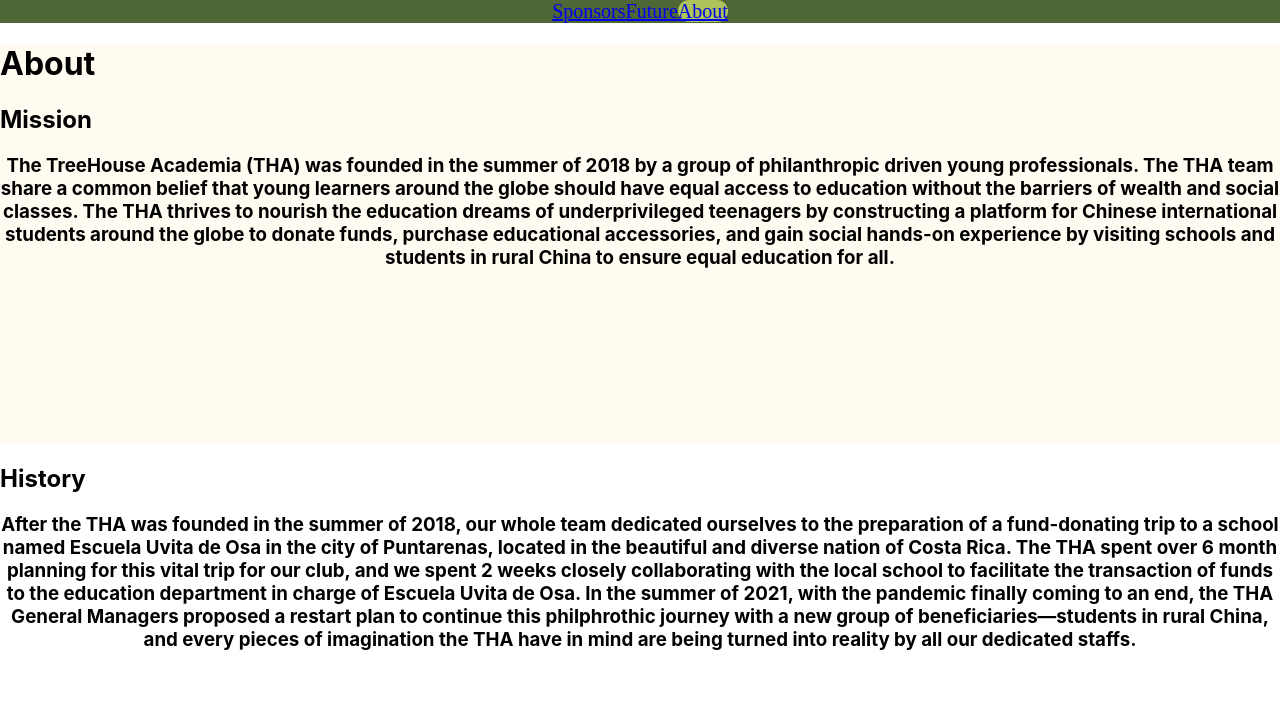
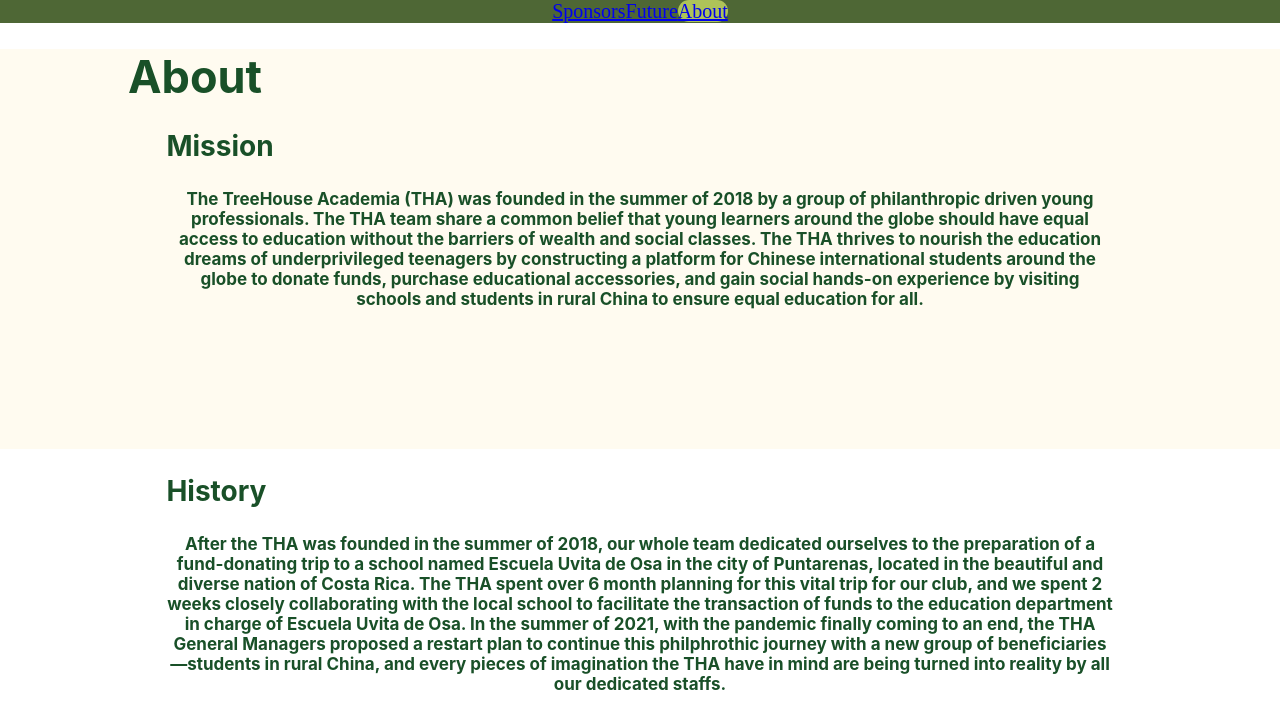
Before and after one commit to Becky-Hu-82/THA-website, a React (Create React App) app: page /about in a window 1280 px wide. Shown: the top 728 px of the page. Built offline with nearby package versions, Linux system fonts and the light colour scheme.

Commit message:
fifth amend

```diff
--- a/src/pages/About.css
+++ b/src/pages/About.css
@@ -9,13 +9,22 @@
     background-color: white;
 }
 #title {
-    text-align: start;
+    text-align: left;
+    margin: 2% 10% 0% 10%;
+    color: #195028;
+    font-size:45px;
 }
 #subtitle1,
 #subtitle2 {
-    text-align: start;
+    text-align: left;
+    margin: 2% 13% 0% 13%;
+    color: #195028;
+    font-size:28px;
 }
 #text1,
 #text2 {
     vertical-align: middle;
+    margin: 2% 13% 0% 13%;
+    color: #195028;
+    font-size:17px;
 }
```
